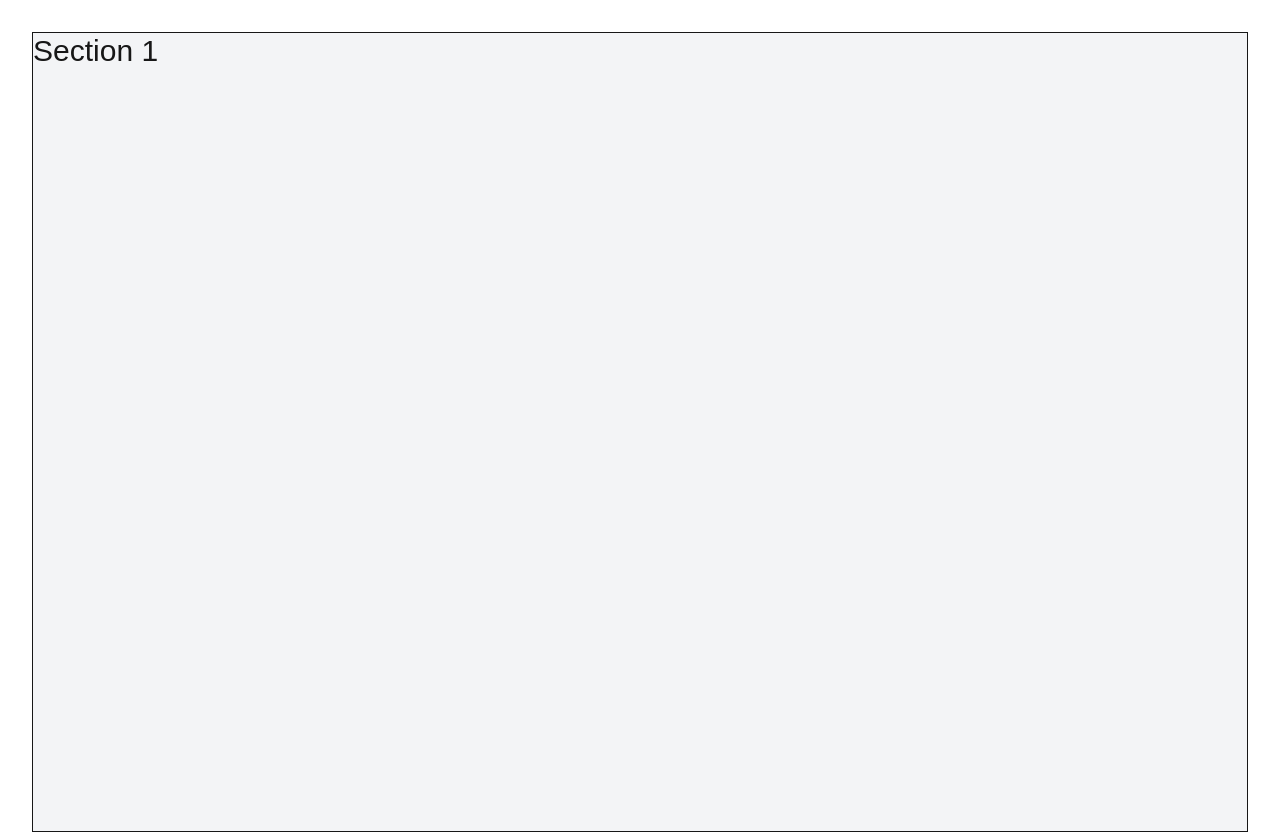
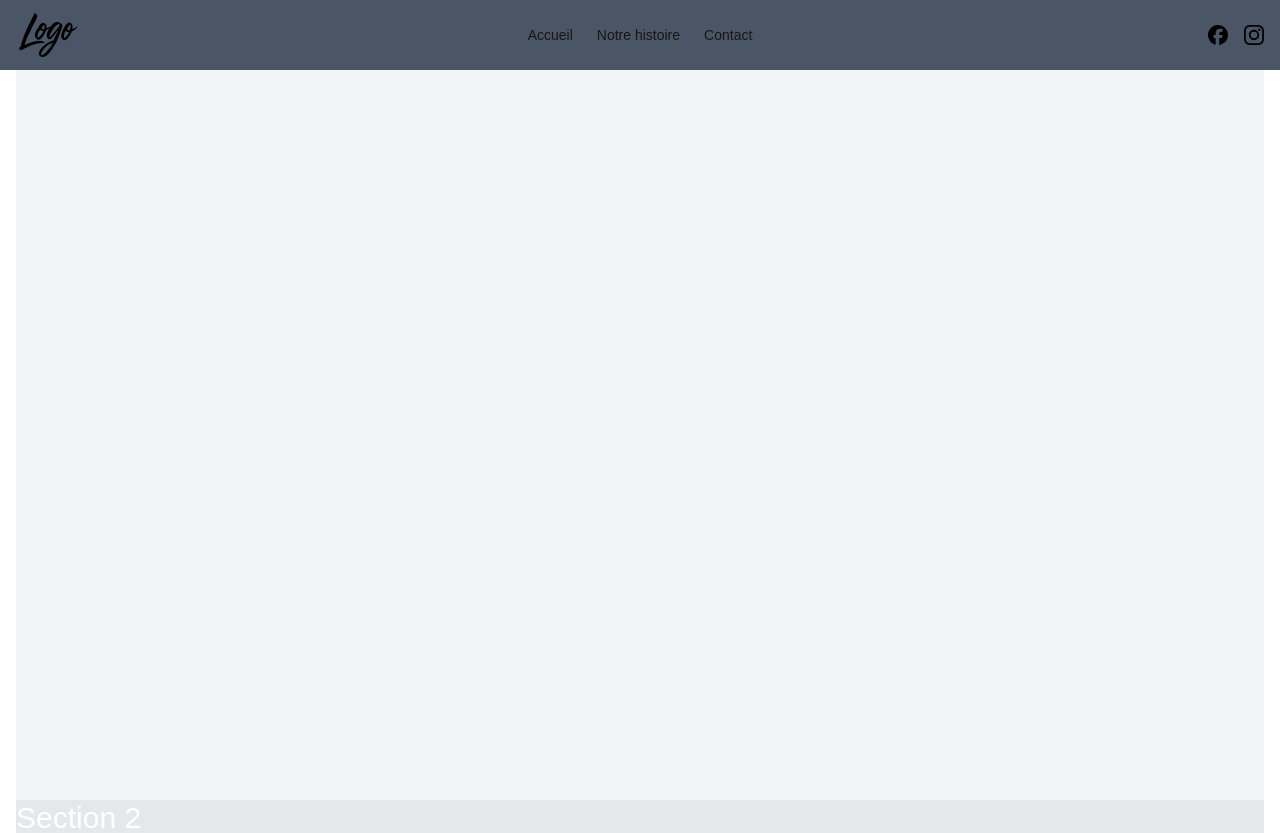
Before and after one commit to Incisif/vitrine-starter, a Next.js app: page / in a window 1280 px wide. Shown: the top 833 px of the page. Built offline with nearby package versions, Linux system fonts and the light colour scheme.

Commit message:
feat(header): implement responsive header with scroll behavior and nav

```diff
--- a/package.json
+++ b/package.json
@@ -12,12 +12,13 @@
   "dependencies": {
     "clsx": "^2.1.1",
     "locomotive-scroll": "^4.1.4",
-    "lucide-react": "^0.513.0",
     "next": "15.3.3",
     "next-seo": "^6.8.0",
     "next-sitemap": "^4.2.3",
     "react": "^19.0.0",
     "react-dom": "^19.0.0",
+    "react-icons": "^5.5.0",
+    "tailwind-merge": "^3.3.1",
     "tailwindcss-animate": "^1.0.7"
   },
   "devDependencies": {
--- a/src/app/globals.css
+++ /dev/null
@@ -1,27 +0,0 @@
-@import "tailwindcss";
-
-:root {
-  --background: #ffffff;
-  --foreground: #171717;
-}
-
-@theme inline {
-  --color-background: var(--background);
-  --color-foreground: var(--foreground);
-  --font-sans: var(--font-geist-sans);
-  --font-mono: var(--font-geist-mono);
-}
-
-@media (prefers-color-scheme: dark) {
-  :root {
-    --background: #0a0a0a;
-    --foreground: #ededed;
-  }
-}
-
-body {
-  background: var(--background);
-  color: var(--foreground);
-  font-family: Arial, Helvetica, sans-serif;
-
-}
--- a/src/app/layout.tsx
+++ b/src/app/layout.tsx
@@ -1,7 +1,9 @@
 import type { Metadata } from 'next'
 import { Geist, Geist_Mono } from 'next/font/google'
-import './globals.css'
+import '../styles/globals.css'
 import SmoothScrollContainer from '@/components/common/SmoothScrollContainer'
+import LayoutContainer from '@/components/common/LayoutContainer'
+import Header from '@/components/layout/header'
 
 const geistSans = Geist({
   variable: '--font-geist-sans',
@@ -26,7 +28,10 @@ export default function RootLayout({
   return (
     <html lang="en">
       <body className={`${geistSans.variable} ${geistMono.variable} antialiased`}>
-        <SmoothScrollContainer>{children}</SmoothScrollContainer>
+        <SmoothScrollContainer>
+          <Header />
+          <LayoutContainer>{children}</LayoutContainer>
+        </SmoothScrollContainer>
       </body>
     </html>
   )
--- a/src/app/page.tsx
+++ b/src/app/page.tsx
@@ -1,9 +1,11 @@
 export default function Home() {
- return (
-    <main className="space-y-32 p-8">
-      {[...Array(10)].map((_, i) => (
-        <section key={i} className="h-[100vh] bg-gray-100 border">
-          <h2 className="text-3xl">Section {i + 1}</h2>
+  const grayClasses = ['bg-gray-100', 'bg-gray-200', 'bg-gray-300', 'bg-gray-400', 'bg-gray-500']
+
+  return (
+    <main>
+      {grayClasses.map((bg, i) => (
+        <section key={i} className={`h-[100vh] ${bg} `}>
+          <h2 className="text-3xl text-white">Section {i + 1}</h2>
         </section>
       ))}
     </main>
--- /dev/null
+++ b/src/components/common/LayoutContainer.tsx
@@ -0,0 +1,17 @@
+import { cn } from '@/lib/utils'
+
+type LayoutContainerProps = Readonly<{
+  children: React.ReactNode
+  className?: string
+}>;
+
+export default function LayoutContainer({
+  children,
+  className,
+}: LayoutContainerProps) {
+  return (
+    <div className={cn('w-full max-w-screen-xl mx-auto px-4', className)}>
+      {children}
+    </div>
+  );
+}
--- a/src/components/common/SmoothScrollContainer.tsx
+++ b/src/components/common/SmoothScrollContainer.tsx
@@ -1,29 +1,33 @@
-'use client';
+'use client'
 
-import { useEffect, useRef } from 'react';
-import 'locomotive-scroll/dist/locomotive-scroll.css';
+import { useEffect, useRef } from 'react'
+import 'locomotive-scroll/dist/locomotive-scroll.css'
 
-export default function SmoothScrollContainer({ children }: Readonly<{ children: React.ReactNode }>) {
-  const containerRef = useRef<HTMLDivElement>(null);
+export default function SmoothScrollContainer({
+  children,
+}: Readonly<{ children: React.ReactNode }>) {
+  const containerRef = useRef<HTMLDivElement>(null)
 
   useEffect(() => {
-    let scroll: import('locomotive-scroll').default | null = null;
+    let scroll: import('locomotive-scroll').default | null = null
 
     import('locomotive-scroll').then((LocomotiveScroll) => {
-      if (!containerRef.current) return;
+      if (!containerRef.current) return
 
       scroll = new LocomotiveScroll.default({
         el: containerRef.current,
         smooth: true,
-      });
-
-      console.log('Locomotive initialized');
-    });
+      })
+    })
 
     return () => {
-      if (scroll) scroll.destroy();
-    };
-  }, []);
+      if (scroll) scroll.destroy()
+    }
+  }, [])
 
-  return <div ref={containerRef} data-scroll-container>{children}</div>;
+  return (
+    <div ref={containerRef} data-scroll-container>
+      {children}
+    </div>
+  )
 }
--- /dev/null
+++ b/src/components/layout/header.tsx
@@ -0,0 +1,86 @@
+'use client'
+
+import { useEffect, useState } from 'react'
+import Link from 'next/link'
+import Image from 'next/image'
+import { cn } from '@/lib/utils'
+import { SiFacebook, SiInstagram } from 'react-icons/si'
+
+const HEADER_HEIGHT = 70
+
+export default function Header() {
+  const [hidden, setHidden] = useState(false)
+  const [lastScrollY, setLastScrollY] = useState(0)
+
+  useEffect(() => {
+    const handleScroll = () => {
+      const currentY = window.scrollY
+
+      if (currentY > lastScrollY && currentY > HEADER_HEIGHT) {
+        setHidden(true)
+      } else if (currentY < lastScrollY) {
+        setHidden(false)
+      }
+
+      setLastScrollY(currentY)
+    }
+
+    window.addEventListener('scroll', handleScroll, { passive: true })
+    return () => window.removeEventListener('scroll', handleScroll)
+  }, [lastScrollY])
+
+  return (
+    <header
+      className={cn(
+        'fixed top-0 left-0 w-full z-50 transition-transform duration-300 bg-gray-600 ',
+        hidden ? '-translate-y-full' : 'translate-y-0'
+      )}
+      style={{ height: HEADER_HEIGHT }}
+    >
+      <div className="max-w-screen-xl mx-auto px-4 h-full flex items-center justify-between">
+        {/* Logo */}
+        <Link href="/" className="flex items-center space-x-2">
+          <Image src="/assets/logo.png" alt="Logo" width={64} height={64} />
+          <span className="sr-only">Retour à l’accueil</span>
+        </Link>
+
+        {/* Navigation centrée */}
+        <nav className="absolute left-1/2 top-1/2 -translate-x-1/2 -translate-y-1/2 hidden md:flex gap-6 text-sm">
+          <Link
+            href="#accueil"
+            className="relative after:absolute after:left-0 after:bottom-0 after:h-[2px] after:w-0 after:bg-white after:transition-all after:duration-300 hover:after:w-full"
+          >
+            Accueil
+          </Link>
+          <Link
+            href="#histoire"
+            className="relative after:absolute after:left-0 after:bottom-0 after:h-[2px] after:w-0 after:bg-white after:transition-all after:duration-300 hover:after:w-full"
+          >
+            Notre histoire
+          </Link>
+          <Link
+            href="#contact"
+            className="relative after:absolute after:left-0 after:bottom-0 after:h-[2px] after:w-0 after:bg-white after:transition-all after:duration-300 hover:after:w-full"
+          >
+            Contact
+          </Link>
+        </nav>
+
+        {/* Réseaux sociaux à droite */}
+        <div className="hidden md:flex items-center gap-4">
+          <Link href="https://facebook.com" aria-label="Facebook" target="_blank">
+            <SiFacebook className="w-5 h-5 text-black hover:text-blue-600 transition-colors duration-300" />
+          </Link>
+          <Link href="https://instagram.com" aria-label="Instagram" target="_blank">
+            <SiInstagram className="w-5 h-5 text-black hover:text-pink-500 transition-colors duration-300" />
+          </Link>
+        </div>
+
+        {/* Burger menu mobile */}
+        <button className="md:hidden text-xl" aria-label="Menu mobile">
+          ☰
+        </button>
+      </div>
+    </header>
+  )
+}
--- a/src/hooks/useLocomotiveScroll.ts
+++ b/src/hooks/useLocomotiveScroll.ts
@@ -1,37 +1,32 @@
-'use client';
+'use client'
 
-import { useEffect } from 'react';
-import type LocomotiveScroll from 'locomotive-scroll';
-import 'locomotive-scroll/dist/locomotive-scroll.css';
+import { useEffect } from 'react'
+import type LocomotiveScroll from 'locomotive-scroll'
+import 'locomotive-scroll/dist/locomotive-scroll.css'
 
-export const useLocoScroll = (
-  start: boolean,
-  scrollRef: React.RefObject<HTMLElement>
-) => {
+export const useLocoScroll = (start: boolean, scrollRef: React.RefObject<HTMLElement>) => {
   useEffect(() => {
-    if (!start || typeof window === 'undefined') return;
+    if (!start || typeof window === 'undefined') return
 
-    let scrollInstance: LocomotiveScroll | null = null;
+    let scrollInstance: LocomotiveScroll | null = null
 
     const timeout = setTimeout(async () => {
-      const LocomotiveScroll = (await import('locomotive-scroll')).default;
+      const LocomotiveScroll = (await import('locomotive-scroll')).default
 
       if (!scrollRef.current) {
-        console.warn('Scroll container ref is null');
-        return;
+        console.warn('Scroll container ref is null')
+        return
       }
 
       scrollInstance = new LocomotiveScroll({
         el: scrollRef.current,
         smooth: true,
-      });
-
-      console.log('Locomotive scroll initialized');
-    }, 100); // petit délai pour que le DOM se stabilise
+      })
+    }, 100)
 
     return () => {
-      if (scrollInstance) scrollInstance.destroy();
-      clearTimeout(timeout);
-    };
-  }, [start, scrollRef]);
-};
+      if (scrollInstance) scrollInstance.destroy()
+      clearTimeout(timeout)
+    }
+  }, [start, scrollRef])
+}
--- a/src/lib/locomotive-scroll.ts
+++ b/src/lib/locomotive-scroll.ts
@@ -6,7 +6,7 @@ export { LocomotiveScroll }
 export function createLocomotiveScroll(options = {}) {
   return new LocomotiveScroll({
     smooth: true,
-    lerp: 0.075,
+    lerp: 0.4,
     ...options,
   })
 }
--- /dev/null
+++ b/src/lib/utils.ts
@@ -0,0 +1,6 @@
+import { clsx, type ClassValue } from 'clsx';
+import { twMerge } from 'tailwind-merge';
+
+export function cn(...inputs: ClassValue[]) {
+  return twMerge(clsx(inputs));
+}
--- a/src/styles/globals.css
+++ b/src/styles/globals.css
@@ -0,0 +1,20 @@
+@import "tailwindcss";
+
+:root {
+  --background: #ffffff;
+  --foreground: #171717;
+  --color-background: var(--background);
+  --color-foreground: var(--foreground);
+  --font-sans: var(--font-geist-sans);
+  --font-mono: var(--font-geist-mono);
+}
+
+
+
+
+body {
+  background: var(--background);
+  color: var(--foreground);
+  font-family: Arial, Helvetica, sans-serif;
+
+}
```
Also changed, not shown: public/assets/logo.png (added), 1 other file (tests, documents, lock files or other folders).
